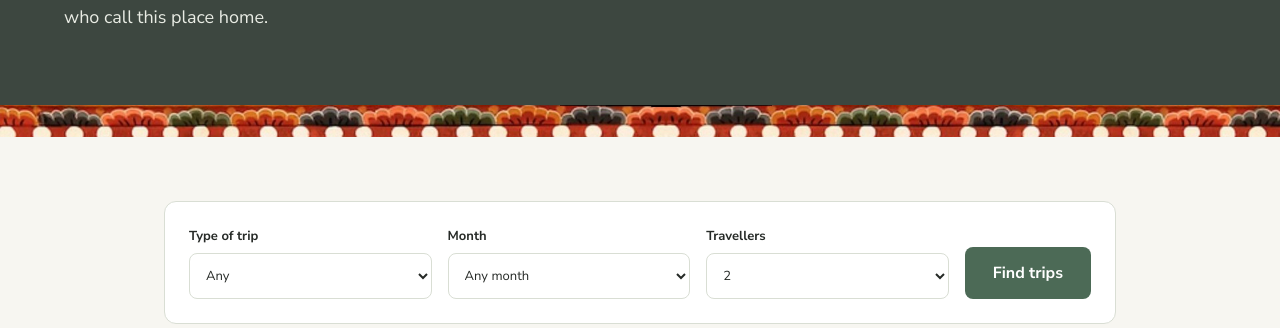
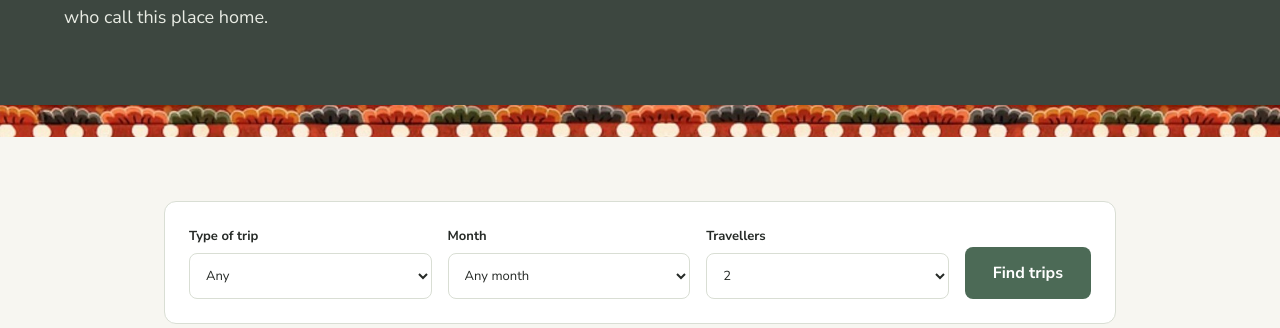
Before and after one commit to Jimmyijrod/idesireexplorations, a PHP site: page / in a window 1280 px wide. Shown: the part 535-863 px from the top of the page. Run offline with PHP 8.4, Linux system fonts and the light colour scheme.

Commit message:
Trim cloud frieze from the top so the pearls stay whole
Co-Authored-By: Claude Opus 5.5 <noreply@anthropic.com>
Claude-Session: https://claude.ai/code/session_01Pbt3DA1mK2qKXo7CHdbYpM

```diff
--- a/assets/css/style.css
+++ b/assets/css/style.css
@@ -89,9 +89,9 @@ a:hover { color: var(--accent-dark); }
 
 /* Decorative band – traditional Bhutanese painted frieze (clouds and pearls) */
 .textile-band {
-  /* Pattern drawn at 36px and trimmed top and bottom to a 32px band */
+  /* Pattern drawn at 36px and trimmed from the top to a 32px band, keeping the pearls whole */
   height: 32px;
-  background: #A9442F url("../images/border-frieze.jpg") repeat-x left center;
+  background: #A9442F url("../images/border-frieze.jpg") repeat-x left bottom;
   background-size: auto 36px;
 }
 
```
